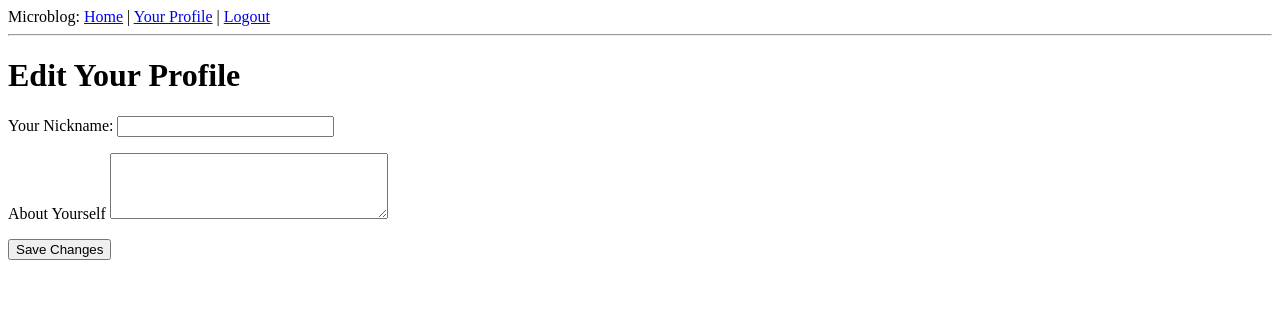
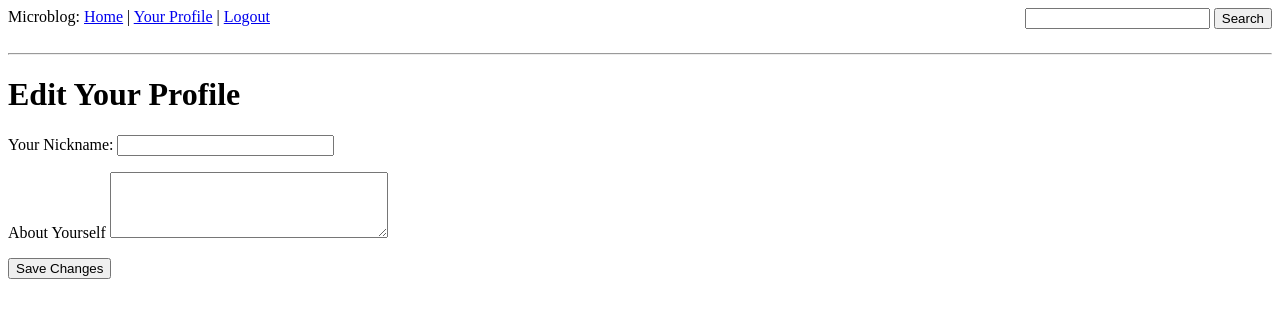
Before and after one commit to jackmaney/flask-tutorial, a Flask app: page /edit in a window 1280 px wide. Shown: the top 318 px of the page. Run offline with Flask 2, Linux system fonts and the light colour scheme; a user stored in the database is signed in; data comes from the database, SQL or seed files in the repository; parts of the project's set-up code (start-up, migrations or seed data) failed here and were passed over.

Commit message:
Part X Complete

```diff
--- a/app/forms.py
+++ b/app/forms.py
@@ -2,6 +2,10 @@
 from wtforms import TextField, BooleanField, TextAreaField
 from wtforms.validators import Required, Length
 from app.models import User
+
+
+class SearchForm(Form):
+    search = TextField('search', validators=[Required()])
 
 
 class PostForm(Form):
--- a/app/models.py
+++ b/app/models.py
@@ -1,5 +1,6 @@
-from app import db
+from app import db, app
 from hashlib import md5
+import flask.ext.whooshalchemy as whooshalchemy
 
 ROLE_USER = 0
 ROLE_ADMIN = 1
@@ -77,6 +78,7 @@
 
 
 class Post(db.Model):
+    __searchable__ = ['body']
     id = db.Column(db.Integer, primary_key=True)
     body = db.Column(db.String(140))
     timestamp = db.Column(db.DateTime)
@@ -84,3 +86,5 @@
 
     def __repr__(self):
         return '<Post %r>' % (self.body)
+
+whooshalchemy.whoosh_index(app, Post)
--- a/app/templates/base.html
+++ b/app/templates/base.html
@@ -7,13 +7,23 @@
         {% endif %}
     </head>
     <body>
-        <div>
+        <div style="float: left;">
             Microblog: <a href="{{ url_for('index') }}">Home</a>
             {% if g.user.is_authenticated() %}
             | <a href="{{ url_for('user', nickname=g.user.nickname) }}">Your Profile</a>
             | <a href="{{ url_for('logout')}}">Logout</a>
             {% endif %}
         </div>
+        {% if g.user.is_authenticated() %}
+        <div style="float: right;">
+            <form action="{{url_for('search')}}" method="post" name="search">
+                {{ g.search_form.hidden_tag() }}
+                {{ g.search_form.search(size=20) }}
+                <input type="submit" value="Search">
+            </form>
+        </div>
+        {% endif %}
+        <div style="clear:both;"></div>
         <hr>
         {% with messages = get_flashed_messages() %}
         {% if messages %}
--- a/app/views.py
+++ b/app/views.py
@@ -1,10 +1,10 @@
 from flask import render_template, flash, redirect, session, url_for, request, g
 from flask.ext.login import login_user, logout_user, current_user, login_required
 from app import app, db, lm, oid
-from forms import LoginForm, EditForm, PostForm
+from forms import LoginForm, EditForm, PostForm, SearchForm
 from models import User, ROLE_USER, ROLE_ADMIN, Post
 from datetime import datetime
-from config import POSTS_PER_PAGE
+from config import POSTS_PER_PAGE, MAX_SEARCH_RESULTS
 
 @app.before_request
 def before_request():
@@ -13,6 +13,7 @@
         g.user.last_seen = datetime.utcnow()
         db.session.add(g.user)
         db.session.commit()
+        g.search_form = SearchForm()
 
 @lm.user_loader
 def load_user(id):
@@ -150,6 +151,19 @@
         form.about_me.data = g.user.about_me
     return render_template("edit.html", form=form)
 
+@app.route('/search', methods=['POST'])
+@login_required
+def search():
+    if not g.search_form.validate_on_submit():
+        return redirect(url_for('index'))
+    return redirect(url_for('search_results', query=g.search_form.search.data))
+
+@app.route('/search_results/<query>')
+@login_required
+def search_results(query):
+    results = Post.query.whoosh_search(query, MAX_SEARCH_RESULTS).all()
+    return render_template('search_results.html',query=query,results=results)
+
 @app.errorhandler(404)
 def not_found_error(error):
     return render_template('404.html'), 404
--- a/config.py
+++ b/config.py
@@ -27,3 +27,7 @@
 
 # pagination
 POSTS_PER_PAGE = 3
+
+# text search
+WHOOSH_BASE = os.path.join(basedir, 'search.db')
+MAX_SEARCH_RESULTS = 50
```
Also changed, not shown: app/templates/search_results.html (added, +8 -0 lines).
